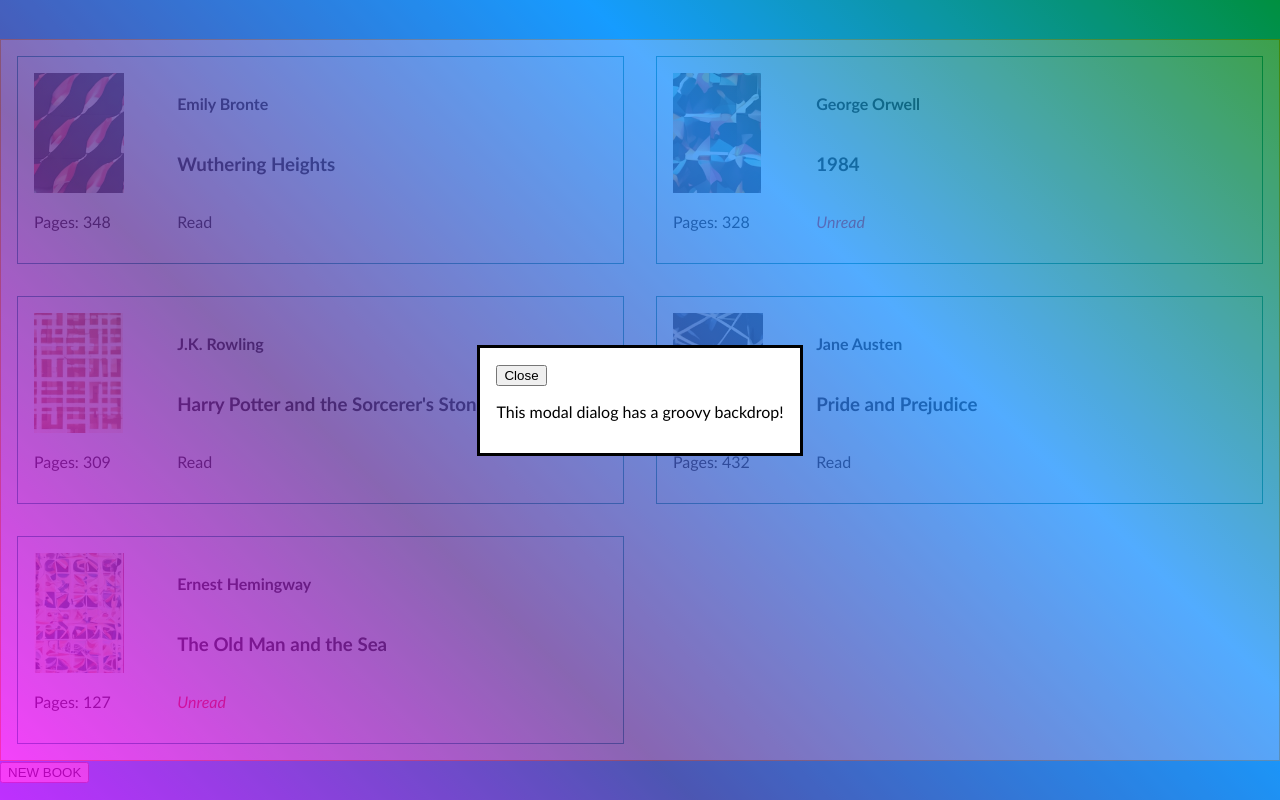
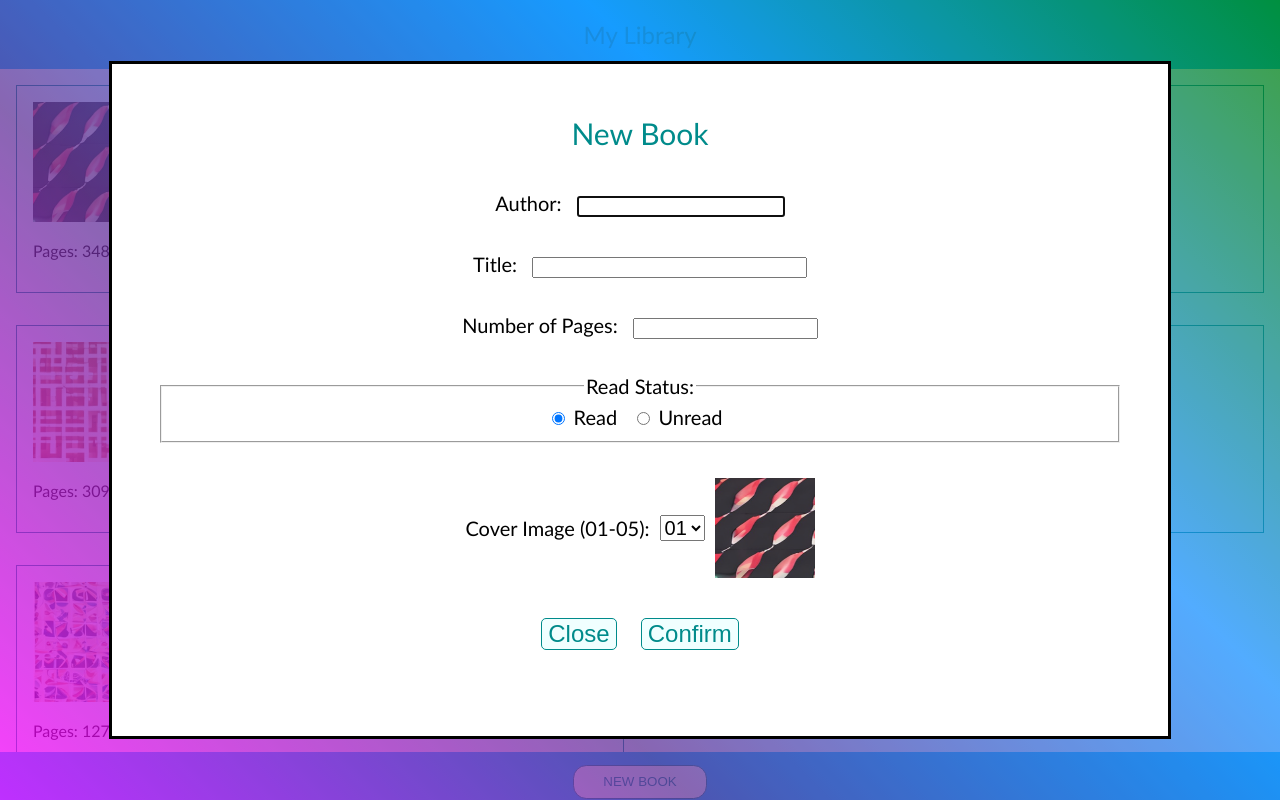
Before and after one commit to zhengchen1025/odin-jsCourse-Library, a plain HTML site: page index.html in a window 1280 px wide. Both pictures are taken after a click on the button "NEW BOOK". Drawn offline with Linux system fonts and the light colour scheme.

Commit message:
all done

```diff
--- a/index.html
+++ b/index.html
@@ -8,12 +8,66 @@
   </head>
   <body>
     <div class="container">
-      <div class="header"></div>
+      <div class="header">
+        <h2>My Library</h2>
+      </div>
       <div class="bookshelf" id="bookshelf"></div>
       <div class="footer">
-        <dialog>
-          <button autofocus>Close</button>
-          <p>This modal dialog has a groovy backdrop!</p>
+        <dialog class="dialog">
+          <form action="" class="newBookForm">
+            <h2>New Book</h2>
+            <div>
+              <label for="newAuthor">Author: </label>
+              <input type="text" id="newAuthor" autofocus />
+            </div>
+            <div>
+              <label for="newTitle">Title: </label>
+              <input type="text" id="newTitle" />
+            </div>
+            <div>
+              <label for="newNumberOfPages">Number of Pages: </label>
+              <input type="number" id="newNumberOfPages" />
+            </div>
+            <div>
+              <fieldset>
+                <legend>Read Status:</legend>
+                <input
+                  type="radio"
+                  name="readStatus"
+                  id="newHasBeenRead"
+                  checked
+                />
+                <label for="newHasBeenRead">Read</label>
+                <input type="radio" name="readStatus" id="newHasNotBeenRead" />
+                <label for="newHasNotBeenRead">Unread</label>
+              </fieldset>
+            </div>
+            <div id="formImgSelect">
+              <label for="newCoverImage">Cover Image (01-05): </label>
+              <select
+                name="Cover"
+                id="newCoverImage"
+                onchange="showSelectedImage()"
+              >
+                <option value="01" selected>01</option>
+                <option value="02">02</option>
+                <option value="03">03</option>
+                <option value="04">04</option>
+                <option value="05">05</option>
+              </select>
+              <img
+                id="selectedImage"
+                src="image/01.png"
+                alt="Selected Image"
+                width="100"
+                height="100"
+              />
+            </div>
+          </form>
+          <div>
+            <button id="closeBtn" value="cancel" autofocus>Close</button>
+            <button id="confirmBtn" value="default">Confirm</button>
+          </div>
         </dialog>
         <button id="newBook">NEW BOOK</button>
       </div>
--- a/script.js
+++ b/script.js
@@ -1,3 +1,10 @@
+const dialog = document.querySelector("dialog");
+const showButton = document.querySelector("dialog + button");
+const closeButton = document.querySelector("dialog button");
+const confirmBtn = document.querySelector("#confirmBtn");
+const form = document.querySelector(".newBookForm");
+const bookshelfDiv = document.getElementById("bookshelf");
+
 const myLibrary = [
   {
     author: "Emily Bronte",
@@ -36,6 +43,8 @@ const myLibrary = [
   },
 ];
 
+updateBookshelf();
+
 function Book(author, title, numberOfPages, hasBeenRead, coverImage) {
   (this.author = author),
     (this.coverImage = coverImage),
@@ -45,11 +54,22 @@ function Book(author, title, numberOfPages, hasBeenRead, coverImage) {
 }
 
 function addBookToLibrary() {
-  // do stuff here
+    const newBook = new Book(
+      document.getElementById("newAuthor").value,
+      document.getElementById("newTitle").value,
+      document.getElementById("newNumberOfPages").value,
+      document.querySelector('input[name="readStatus"]:checked').id === 'newHasBeenRead',
+      `${document.getElementById("newCoverImage").value}.png`
+    );
+    myLibrary.push(newBook);
+
+    updateBookshelf();
+    form.reset();
+    dialog.close();
   }
 
-const bookshelfDiv = document.getElementById("bookshelf");
-
+function updateBookshelf() {
+  bookshelfDiv.innerHTML = "";
   myLibrary.forEach((book) => {
     const bookElement = document.createElement("div");
     bookElement.classList.add("book");
@@ -70,7 +90,9 @@ myLibrary.forEach((book) => {
 
     const readStatusElement = document.createElement("p");
     readStatusElement.textContent = book.hasBeenRead ? "Read" : "Unread";
-  readStatusElement.classList.add(book.hasBeenRead ? "read-status-read" : "read-status-unread");
+    readStatusElement.classList.add(
+      book.hasBeenRead ? "read-status-read" : "read-status-unread"
+    );
 
     bookElement.appendChild(coverImageElement);
     bookElement.appendChild(authorElement);
@@ -80,10 +102,9 @@ myLibrary.forEach((book) => {
 
     bookshelfDiv.appendChild(bookElement);
   });
+}
 
-const dialog = document.querySelector("dialog");
-const showButton = document.querySelector("dialog + button");
-const closeButton = document.querySelector("dialog button");
+
 
 showButton.addEventListener("click", () => {
   dialog.showModal();
@@ -92,3 +113,30 @@ showButton.addEventListener("click", () => {
 closeButton.addEventListener("click", () => {
   dialog.close();
 });
+
+form.addEventListener("submit", function (event) {
+    event.preventDefault();
+    const selectedRadio = document.querySelector('input[name="readStatus"]:checked');
+
+
+  const author = document.getElementById("newAuthor").value;
+  const title = document.getElementById("newTitle").value;
+  const pages = document.getElementById("newNumberOfPages").value;
+  const read = selectedRadio.id === 'newHasBeenRead' ? 'Read' : 'Unread';
+  const cover = document.getElementById("newCoverImage").value;
+
+  const newBook = new Book(author, title, pages, read, cover);
+
+  addBookToLibrary();
+  console.log(myLibrary);
+});
+
+confirmBtn.addEventListener("click", () => {
+  addBookToLibrary();
+});
+
+function showSelectedImage() {
+  const selectedOption = document.getElementById("newCoverImage").value;
+  const imageElement = document.getElementById("selectedImage");
+  imageElement.src = `image/${selectedOption}.png`;
+}
--- a/style.css
+++ b/style.css
@@ -5,8 +5,14 @@ body {
     "Lucida Sans", Arial, sans-serif;
 }
 
+h2 {
+    text-align: center;
+    color: darkcyan;
+    font-weight: 400;
+
+}
 .container {
-  height: 100vh;
+    height: 100vh;
   width: 100vw;
   background-color: azure;
   display: flex;
@@ -14,21 +20,22 @@ body {
 }
 
 .header {
-  flex-basis: 10%;
+    flex: 0 0 6%;
   background-color: deepskyblue;
 }
 
 .footer {
-  flex-basis: 10%;
+    flex: 0 0 6%;
   background-color: deepskyblue;
+  text-align: center;
 }
 
 .bookshelf {
-  flex-basis: 80%;
-  border: 1px orange solid;
+    flex: 1 1 88%;
   display: grid;
   grid-template-columns: 1fr 1fr;
   grid-template-rows: 1fr 1fr 1fr;
+  overflow-y: auto;
 }
 
 .addBook {
@@ -54,11 +61,24 @@ body {
   max-height: 120px;
 }
 
+#newAuthor {
+    width: 15em;
+}
 
+#newTitle {
+    width: 20em;
+}
 .read-status-unread {
   color: red;
   font-style: italic;
 }
+
+.dialog {
+    width: 80%;
+    height: 80%;
+}
+
+
 
 ::backdrop {
     background-image: linear-gradient(
@@ -70,3 +90,56 @@ body {
     );
     opacity: 0.75;
   }
+
+#newBook {
+    margin-top: 1em;
+    border-radius: 1em;
+    width: 10em;
+    height: 2.5em;
+    color: darkcyan;
+    background-color: azure;
+    border-color: darkcyan;
+    box-shadow: none;
+    border-width: 1px;
+    border-style: solid;
+}
+
+.newBookForm {
+    margin: 5px;
+    padding: 5px;
+    font-size: 20px;
+
+}
+
+.newBookForm > div {
+    margin: 5px;
+    padding: 15px;
+}
+
+#formImgSelect {
+    display: flex;
+    flex-direction: row;
+    align-items: center;
+    justify-content: center;
+}
+
+label {
+    margin-right: 10px;
+}
+
+select {
+    font-size: 20px;
+    margin-right: 10px;
+}
+
+#closeBtn, #confirmBtn {
+    font-size: 1.5em;
+    margin: 10px;
+    color: darkcyan;
+    background-color: azure;
+    border-color: darkcyan;
+    box-shadow: none;
+    border-width: 1px;
+    border-style: solid;
+    border-radius: 5px;
+}
```
Lines whose indentation alone changed are shown as unchanged.
